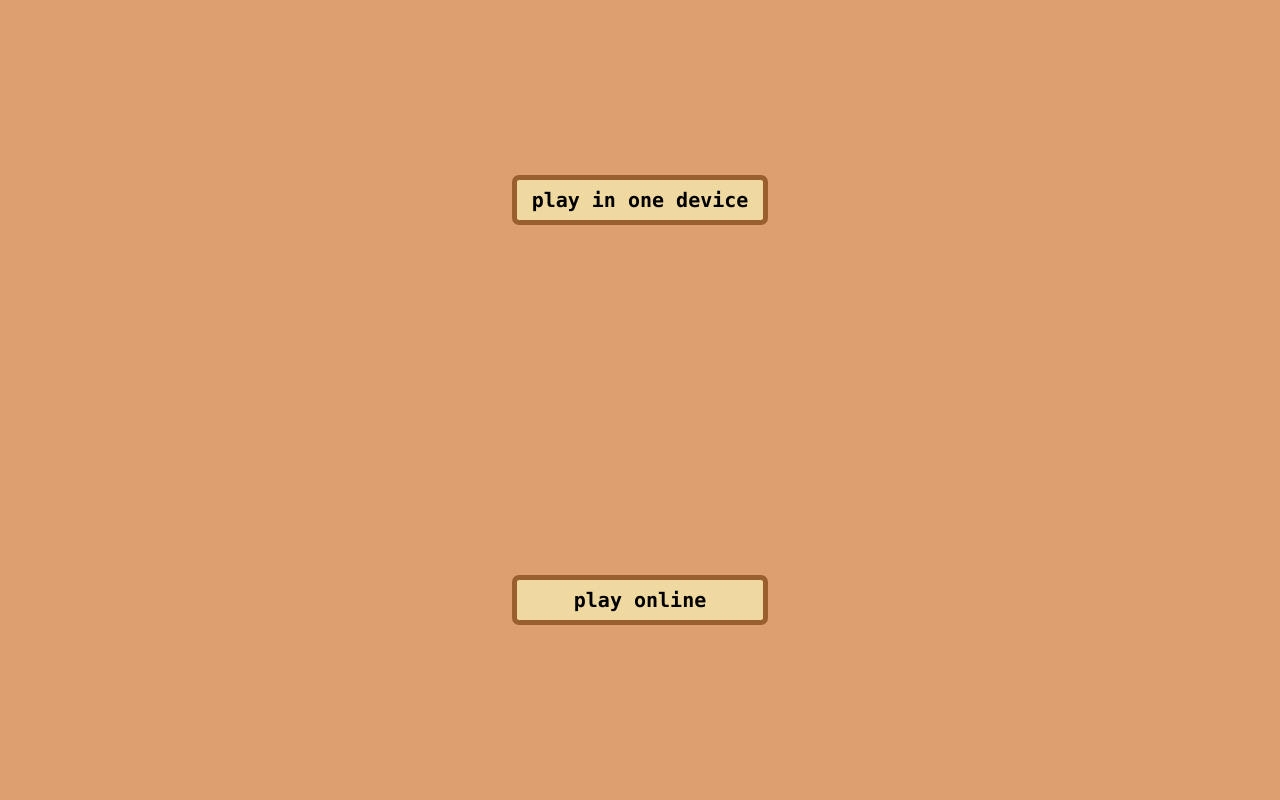
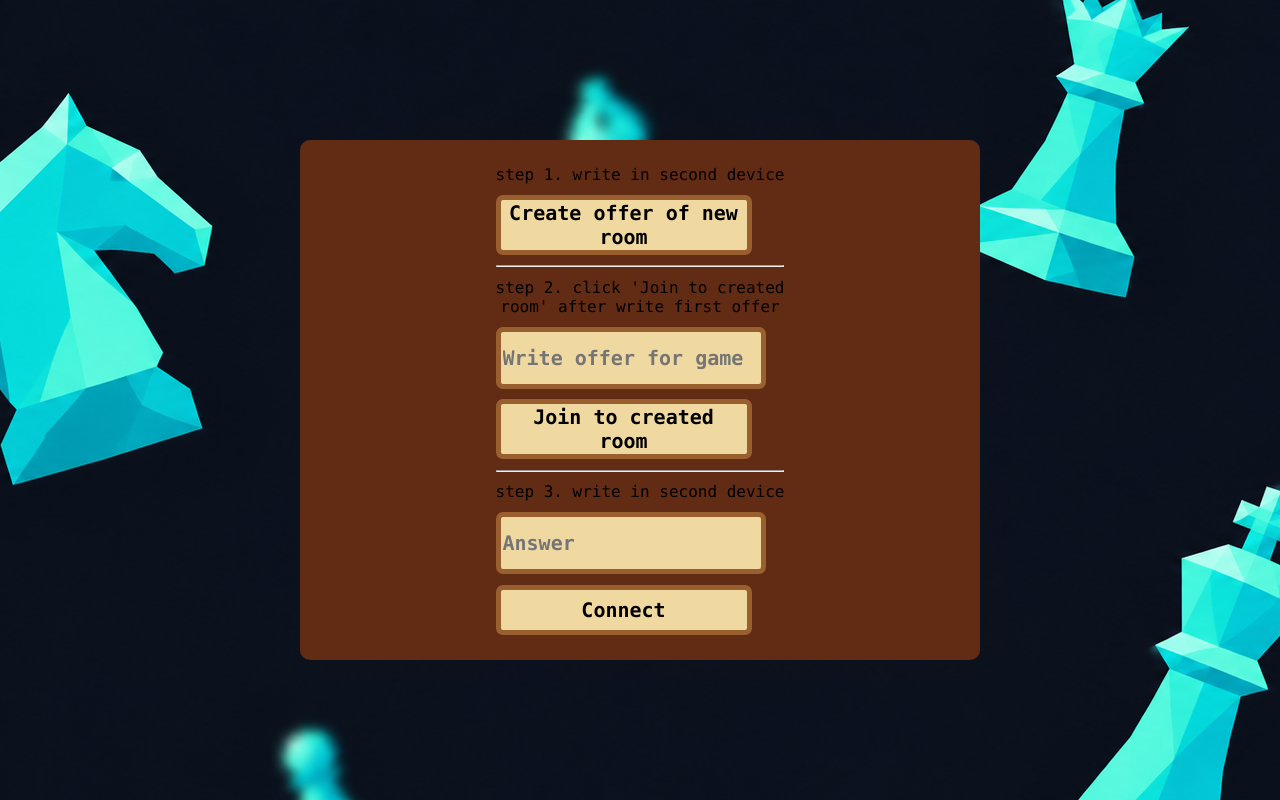
Before and after one commit to feodorbrick-ctrl/chess, a React (Create React App) app: page /make-room in a window 1280 px wide. Before the commit this address led to /. Built offline with nearby package versions, Linux system fonts and the light colour scheme.

Commit message:
add background and make connecting zone

```diff
--- /dev/null
+++ b/src/components/UI/makeRoomZome/makeRoomZome.module.css
@@ -0,0 +1,14 @@
+.makeRoom {
+    width: 50vw;
+    height: 60vh;
+    background-color: #622B14;
+    padding: 20px;
+    border-radius: 10px;
+    display: grid;
+    justify-content: center;
+    align-items: center;
+    overflow-y: auto;
+    scroll-snap-type: y mandatory;
+    scrollbar-width: none;
+    -ms-overflow-style: none;
+}
--- /dev/null
+++ b/src/components/UI/makeRoomZome/makeRoomZone.jsx
@@ -0,0 +1,62 @@
+import React, {useState, useRef} from 'react';
+import cl from './makeRoomZome.module.css';
+import {WebRTC} from '../../../frameworks/webRTC';
+
+const MakeRoomZone = () => {
+    const [offerInput, setOfferInput] = useState('');
+    const [answerInput, setAnswerInput] = useState('');
+    const [connectionData, setConnectionData] = useState('');
+
+    const webRTC = useRef(new WebRTC());
+
+    const createRoom = async () => {
+        await webRTC.current.createRoom();
+
+        webRTC.current.peer.onicecandidate = event => {
+            if (!event.candidate) {
+                setConnectionData(
+                    JSON.stringify(webRTC.current.peer.localDescription)
+                );
+            }
+        };
+    };
+
+    const joinRoom = async () => {
+        const offer = JSON.parse(offerInput);
+
+        const answer = await webRTC.current.joinRoom(offer);
+
+        setAnswerInput(JSON.stringify(answer));
+    };
+
+    const connect = async () => {
+        const answer = JSON.parse(answerInput);
+        await webRTC.current.connect(answer);
+        if (webRTC.current.channel.connected) {
+            console.log('yep')
+        }
+    };
+
+    return (
+        <div className={cl.makeRoom}>
+            step 1. write in second device
+            <button onClick={createRoom}>Create offer of new room</button>
+            {connectionData !== '' &&
+                <input placeholder="Your offer" value={connectionData} readOnly/>
+            }
+
+            <hr/>
+            step 2. click 'Join to created <br/> room' after write first offer
+            <input placeholder="Write offer for game" value={offerInput} onChange={(e) => setOfferInput(e.target.value)}
+            />
+            <button onClick={joinRoom}>Join to created room</button>
+
+            <hr/>
+            step 3. write in second device
+            <input placeholder="Answer" value={answerInput} onChange={e => setAnswerInput(e.target.value)}
+            />
+            <button onClick={connect}>Connect</button>
+        </div>
+    );
+};
+export default MakeRoomZone;
--- /dev/null
+++ b/src/frameworks/webRTC.js
@@ -0,0 +1,75 @@
+export class WebRTC {
+    constructor() {
+        this.peer = new RTCPeerConnection({
+            iceServers: [
+                { urls: 'stun:stun.l.google.com:19302' }
+            ]
+        });
+
+        this.channel = null;
+
+        this.peer.ondatachannel = event => {
+            this.channel = event.channel;
+            this.setupChannel();
+        };
+
+        this.peer.onicecandidate = event => {
+            if (!event.candidate) {
+                console.log(
+                    'Connection data:',
+                    this.peer.localDescription
+                );
+            }
+        };
+    }
+
+    setupChannel() {
+        this.channel.onopen = () => {
+            console.log('Connected!');
+        };
+
+        this.channel.onmessage = event => {
+            console.log('Received:', event.data);
+        };
+    }
+
+    async createRoom() {
+        this.channel = this.peer.createDataChannel('game');
+
+        this.setupChannel();
+
+        const offer = await this.peer.createOffer();
+        console.log(offer)
+
+        await this.peer.setLocalDescription(offer);
+    }
+
+    async joinRoom(offer) {
+        await this.peer.setRemoteDescription(offer);
+
+        const answer = await this.peer.createAnswer();
+
+        await this.peer.setLocalDescription(answer);
+
+        return this.peer.localDescription;
+    }
+
+    async connect(answer) {
+        await this.peer.setRemoteDescription(answer);
+    }
+
+    async addCandidate(candidate) {
+        await this.peer.addIceCandidate(candidate);
+    }
+
+    sendMessage(message) {
+        if (this.channel?.readyState === 'open') {
+            this.channel.send(message);
+        }
+    }
+
+    close() {
+        this.channel?.close();
+        this.peer.close();
+    }
+}
--- a/src/pages/home.jsx
+++ b/src/pages/home.jsx
@@ -7,7 +7,7 @@ const Home = () => {
     return (
         <div className={cl.home}>
             <button onClick={() => navigate('/chess')}>play in one device</button>
-            <button onClick={() => navigate('/chess')}>play online</button>
+            <button onClick={() => navigate('/make-room')}>play online</button>
         </div>
     );
 };
--- /dev/null
+++ b/src/pages/makeRoom.jsx
@@ -0,0 +1,12 @@
+import React from 'react';
+import MakeRoomZone from "../components/UI/makeRoomZome/makeRoomZone";
+
+const MakeRoom = () => {
+    return (
+        <div>
+            <MakeRoomZone/>
+        </div>
+    );
+};
+
+export default MakeRoom;
--- a/src/routers/router.js
+++ b/src/routers/router.js
@@ -1,7 +1,9 @@
 import Home from "../pages/home";
 import ChessGameInOneBrowser from "../pages/chessGameInOneBrowser";
+import MakeRoom from "../pages/makeRoom";
 
 export const router = [
     {path:  '/', name: '', component: <Home/>},
     {path: '/chess', name: 'chess', component: <ChessGameInOneBrowser/>},
+    {path: '/make-room', name: 'room', component: <MakeRoom/>}
 ]
--- a/src/styles/App.module.css
+++ b/src/styles/App.module.css
@@ -3,7 +3,7 @@
   justify-content: center;
   align-items: center;
   display: flex;
-  background-color: #995F2F;
+  background-image: url('../images/background.PNG');
   height: 100vh;
 }
 
--- a/src/styles/homeStyle.module.css
+++ b/src/styles/homeStyle.module.css
@@ -9,7 +9,7 @@
 
 button {
     width: 20vw;
-    height: 50px;
+    min-height: 50px;
     border: #995F2F solid 5px;
     border-radius: 7px;
     background-color: #F0D8A1;
@@ -19,6 +19,16 @@ button {
     transition: all 0.2s;
 }
 
+input {
+    width: 20vw;
+    min-height: 50px;
+    border: #995F2F solid 5px;
+    border-radius: 7px;
+    background-color: #F0D8A1;
+    font-weight: bold;
+    font-size: 20px;
+}
+
 button:hover {
     filter: brightness(0.8);
 }
```
Also changed, not shown: src/images/background.PNG (added).
